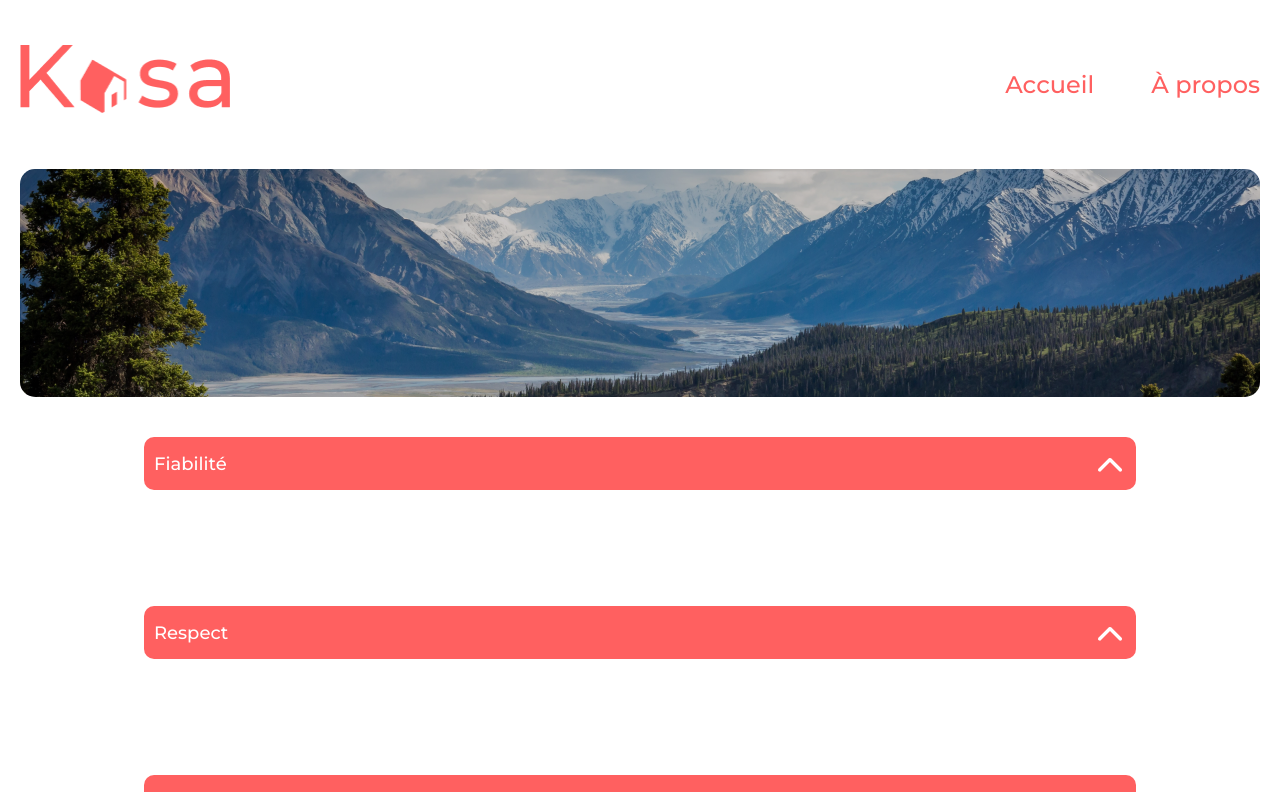
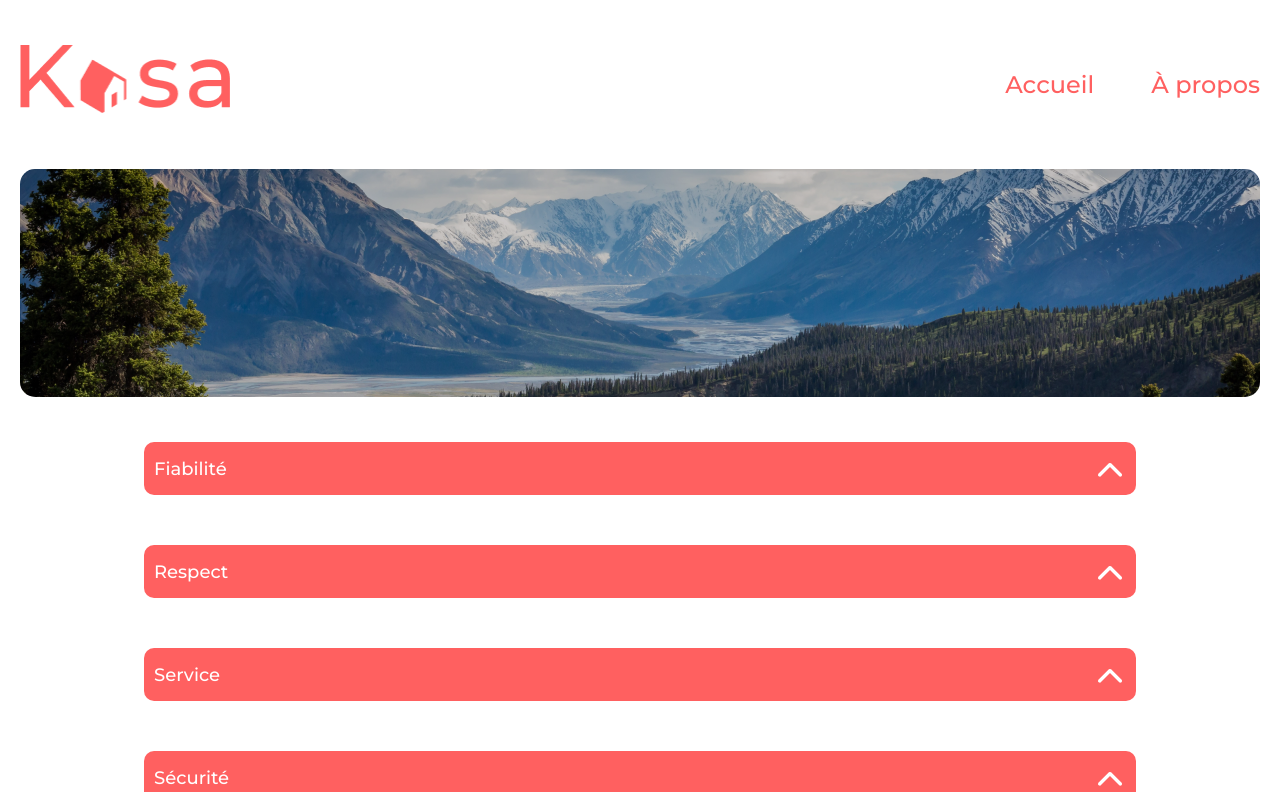
Before and after one commit to JudeeFr/Projet_Kasa, a React (Create React App) app: page /About in a window 1280 px wide. Shown: the top 792 px of the page. Built offline with nearby package versions, Linux system fonts and the light colour scheme.

Commit message:
collapse fade out ok

```diff
--- a/src/assets/css/app.css
+++ b/src/assets/css/app.css
@@ -73,6 +73,7 @@ h1 {
   display: flex;
   justify-content: center;
   align-items: center;
+  margin-bottom: 30px;
 }
 .banner img {
   position: relative;
@@ -388,9 +389,6 @@ h1 {
     transform: translateY(-50px);
   }
 }
-.collapse {
-  padding: 15px 0;
-}
 .collapse_title {
   background-color: #FF6060;
   border-radius: 10px;
@@ -402,7 +400,6 @@ h1 {
   align-items: center;
 }
 .collapse_text {
-  opacity: 0;
   font-size: 14px;
   color: #FF6060;
   background-color: #f6f6f6;
@@ -416,11 +413,14 @@ h1 {
   cursor: pointer;
 }
 .collapse_open {
+  display: block;
   opacity: 1;
   animation: FadeIn 500ms;
 }
 .collapse_close {
+  opacity: 0;
   animation: FadeOut 500ms;
+  height: 0;
 }
 
 .rotate {
@@ -440,7 +440,7 @@ h1 {
 .collapse-about {
   width: 80%;
   margin: 0 auto;
-  padding: 25px 0;
+  padding: 15px 0;
 }
 
 @keyframes FadeIn {
--- a/src/assets/sass/components/_banner.scss
+++ b/src/assets/sass/components/_banner.scss
@@ -5,6 +5,7 @@
     display: flex;
     justify-content: center;
     align-items: center;
+    margin-bottom: 30px;
     img {
         position: relative;
         object-fit: cover;
--- a/src/assets/sass/components/_collapse.scss
+++ b/src/assets/sass/components/_collapse.scss
@@ -2,7 +2,7 @@
 
 
 .collapse {
-     padding: 15px 0;
+
     &_title {
         background-color: $primary-color;
         border-radius: 10px;
@@ -14,7 +14,6 @@
         align-items: center;
     }
     &_text {
-        opacity: 0;
         font-size: 14px;
         color: $primary-color;
         background-color: #f6f6f6;
@@ -28,11 +27,14 @@
         cursor: pointer;
     }
     &_open {
+        display: block;
         opacity: 1;
         animation : FadeIn 500ms;
     }
     &_close {
+        opacity: 0;
         animation: FadeOut 500ms;
+        height: 0;
     }
 }
 
@@ -53,5 +55,5 @@
 .collapse-about {
     width: 80%;
     margin: 0 auto;
-    padding: 25px 0;
+    padding: 15px 0;
 }
```
Also changed, not shown: 1 other file (tests, documents, lock files or other folders).
